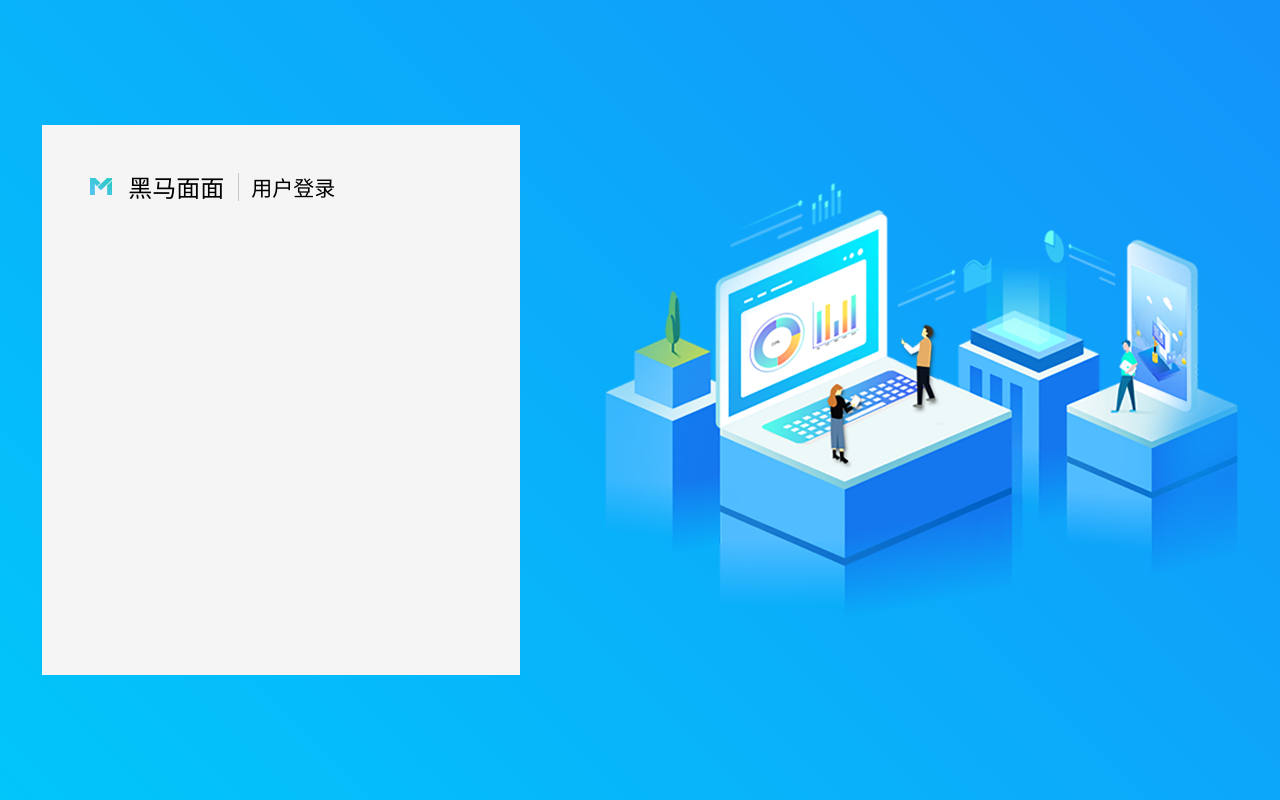
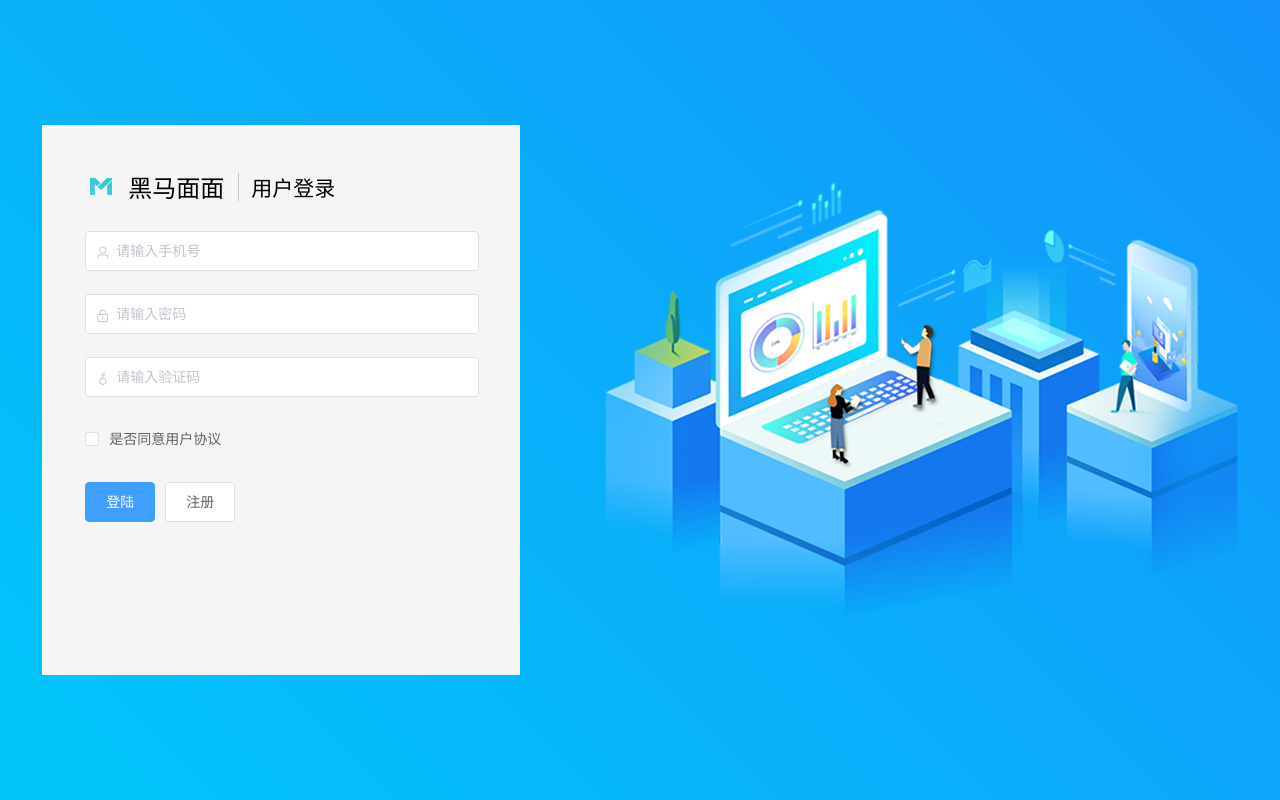
Before and after one commit to hanqing-null/heimamm46, a Vue app: page /#/login in a window 1280 px wide. Built offline with nearby package versions, Linux system fonts and the light colour scheme; the HTML template or start-up script is replaced by a standard one.

Commit message:
设置登录界面左侧表单输入框

```diff
--- a/src/components/login/index.vue
+++ b/src/components/login/index.vue
@@ -5,21 +5,58 @@
     <div class="left-box">
       <!-- 顶部的标题 -->
       <div class="title-box">
-        <img src="../../assets/login_logo.png" alt="" class="logo">
+        <img src="../../assets/login_logo.png" alt class="logo" />
         <span class="title">黑马面面</span>
         <span class="line"></span>
         <span class="sub-title">用户登录</span>
       </div>
+      <!-- 表单 -->
+      <el-form ref="form" :model="loginForm" label-width="43px">
+        <!-- 手机号 -->
+        <el-form-item>
+          <el-input placeholder="请输入手机号" prefix-icon="el-icon-user" v-model="loginForm.phone"></el-input>
+        </el-form-item>
+        <!-- 密码 -->
+        <el-form-item>
+          <el-input placeholder="请输入密码" prefix-icon="el-icon-lock" v-model="loginForm.passwrod"></el-input>
+        </el-form-item>
+        <!-- 验证码 -->
+        <el-form-item>
+          <el-input placeholder="请输入验证码" prefix-icon="el-icon-key" v-model="loginForm.loginCode"></el-input>
+        </el-form-item>
+        <!-- 用户协议 -->
+        <el-form-item>
+          <el-checkbox v-model="loginForm.isCecked">是否同意用户协议</el-checkbox>
+        </el-form-item>
+
+        <el-form-item>
+          <el-button type="primary">登陆</el-button>
+          <el-button>注册</el-button>
+        </el-form-item>
+      </el-form>
     </div>
     <!-- 右边的图片 -->
-    <img src="../../assets/login_banner_ele (1).png" alt="" />
+    <img src="../../assets/login_banner_ele (1).png" alt />
   </div>
 </template>
 
 <script>
 export default {
   // 组件的名字
-  name: 'login'
+  data() {
+    return {
+      loginForm: {
+        // 手机号
+        phone: "",
+        // 密码
+        passwrod: "",
+        // 验证码
+        loginCode: "",
+        // 用户协议
+        isChecke: false
+      }
+    };
+  }
 };
 </script>
 
@@ -37,29 +74,33 @@ export default {
   align-items: center;
   /* 左右均分 */
   justify-content: space-around;
-  /* justify-content: space-between; */
+
   // 左侧盒子
   .left-box {
     width: 478px;
     background-color: #f5f5f5;
     height: 550px;
-    .title-box{
+    box-sizing: border-box;
+    padding-right: 41px;
+
+    .title-box {
       display: flex;
       align-items: center;
       margin-top: 44px;
       margin-left: 48px;
-      .logo{}
-      .title{
+      margin-bottom: 27px;
+
+      .title {
         font-size: 24px;
         margin-left: 16px;
         margin-right: 14px;
       }
-      .line{
+      .line {
         width: 1px;
         height: 28px;
-        background-color: #C7C7C7;
+        background-color: #c7c7c7;
       }
-      .sub-title{
+      .sub-title {
         font-size: 21px;
         margin-left: 12px;
       }
```
